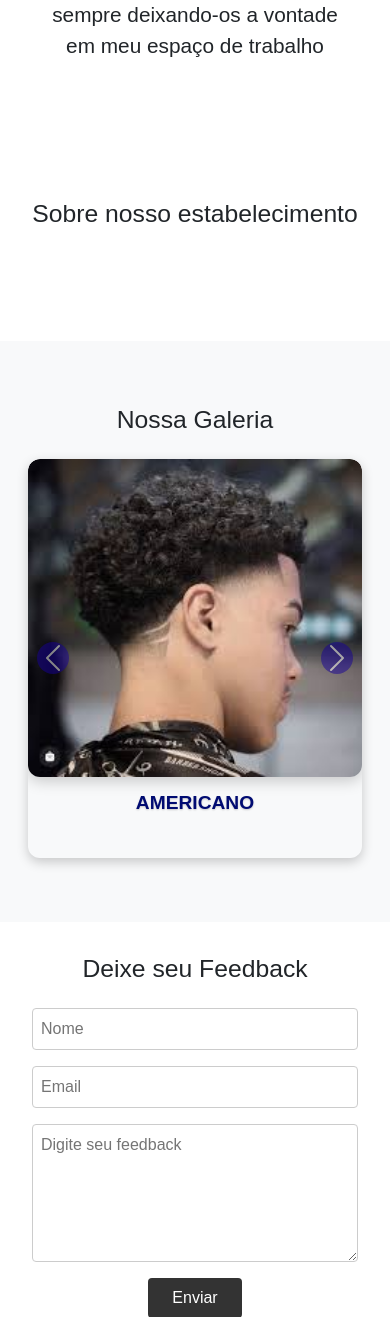
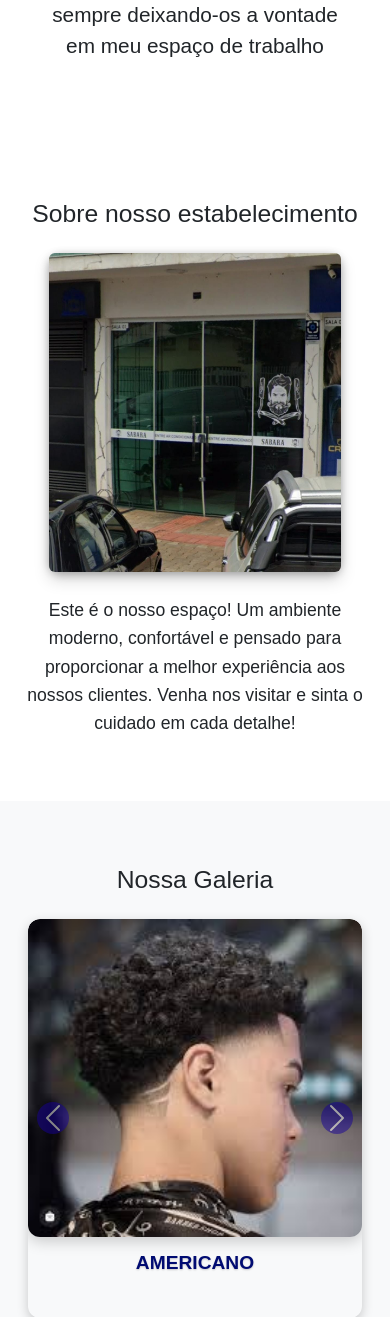
Before and after one commit to JCassimiro2/BarberSabara, a PHP site: page / in a window 390 px wide. Shown: the part 1191-2508 px from the top of the page. Run offline with PHP 8.4, Linux system fonts and the light colour scheme.

Commit message:
melhorias

```diff
--- a/css/style.css
+++ b/css/style.css
@@ -233,18 +233,12 @@ nav ul li {
   padding: 0 5%;
 }
 
-.foto-estab-esquerda, .foto-estab-direita {
+.foto-estab-esquerda{
   width: 290px;
   height: 290px;
   background-color: #ccc;
   border-radius: 12px;
   box-shadow: 0 2px 8px rgba(0, 0, 0, 0.3);
-}
-
-.foto-estab-direita-container {
-  display: flex;
-  justify-content: flex-end;
-  padding: 1em 2em;
 }
 
 .info-estab {
@@ -497,8 +491,10 @@ nav a {
     height: auto;
   }
 
-  .info-estab {
-    text-align: center;
-    max-width: 90%;
-  }
+  .info-estab p {
+  font-size: 1.1rem;
+  line-height: 1.6;
+  padding: 0 10px; /* espaço lateral no mobile */
 }
+
+}
--- a/index.php
+++ b/index.php
@@ -75,17 +75,22 @@
   <div class="container">
     <h2 class="text-center mb-4">Sobre nosso estabelecimento</h2>
     <div class="row justify-content-center align-items-center">
-          <div class="col-md-5 mb-4">
-            <div class="foto-estab-esquerda mx-auto"></div>
+      <div class="col-md-5 mb-4 text-center">
+        <div class="foto-estab-esquerda mx-auto">
+          <img src="imagens/estabelecimento.jpeg" alt="Dono da Barbearia" class="img-fluid rounded shadow">
+        </div>
       </div>
       <div class="col-md-6">
         <div class="info-estab text-center text-md-start">
-              <p></p>
+          <p>
+            Este é o nosso espaço! Um ambiente moderno, confortável e pensado para proporcionar a melhor experiência aos nossos clientes. Venha nos visitar e sinta o cuidado em cada detalhe!
+          </p>
         </div>
       </div>
     </div>
   </div>
 </section>
+
 
     <section class="galeria" id="Galeria">
       <div class="container">
```
Also changed, not shown: imagens/estabelecimento.jpeg (added). Lines whose indentation alone changed are shown as unchanged.
